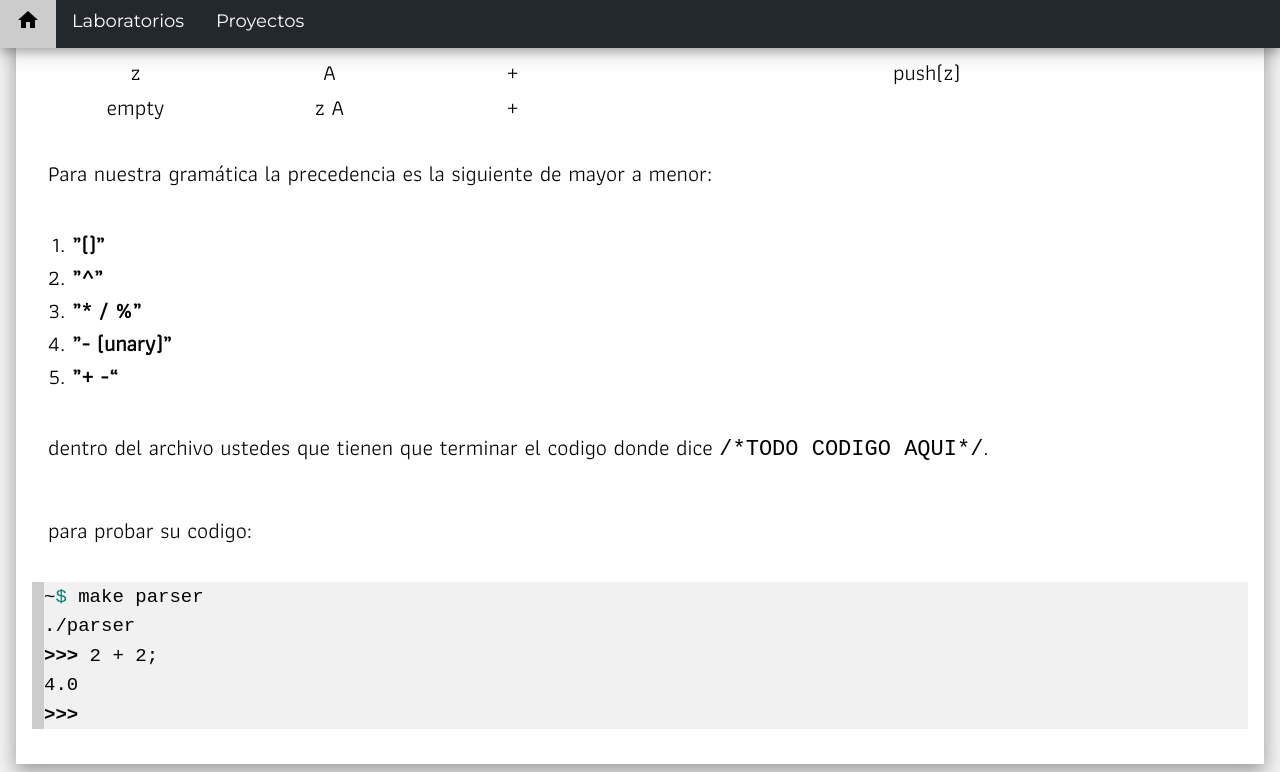
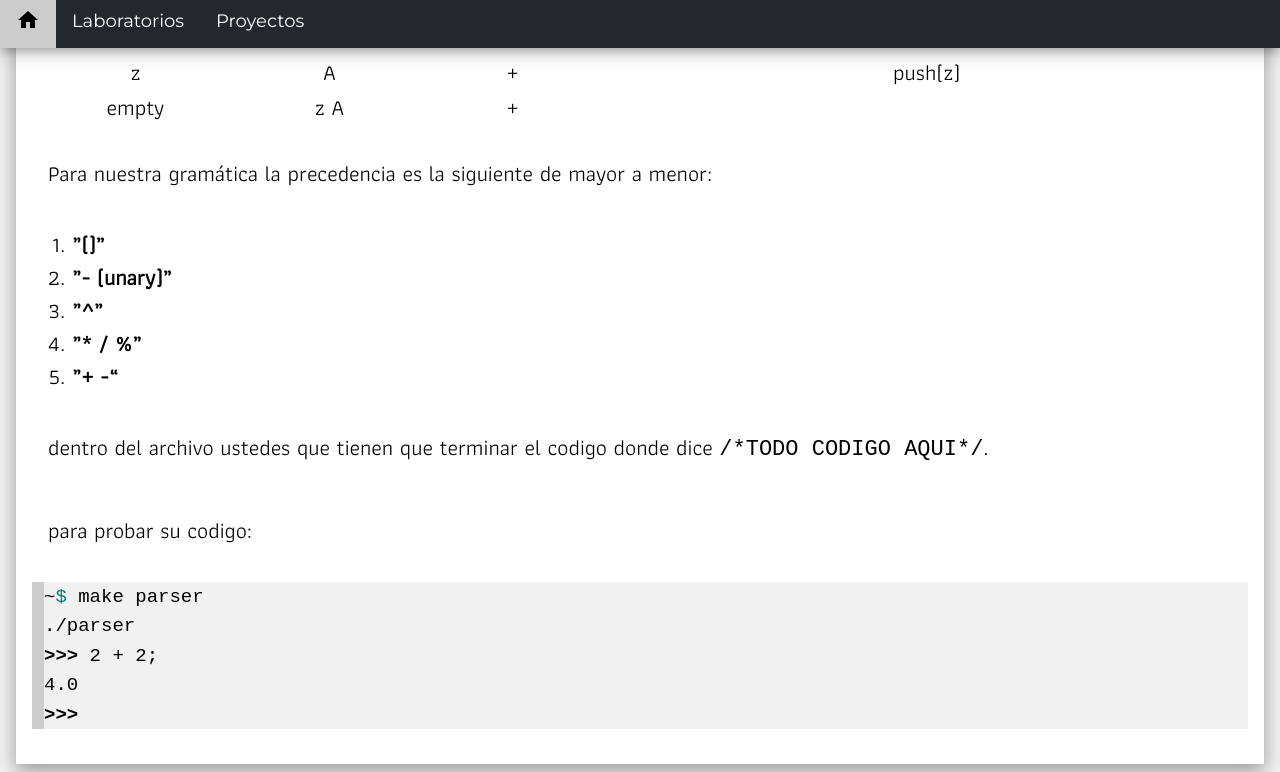
Before and after one commit to CC-4/old-page, a Jekyll site: the page built from _posts/2016-07-29-RDP.md, in a window 1280 px wide and 900 px high, scrolled down 6184 px, cut to the strip 0-772 px from the top of the window. Built offline with Jekyll 4.4.1, drawn with Linux system fonts in a browser that asks for light colours; formulas are drawn with MathJax 3; comment, search, counter and statistics services are not loaded.

Commit message:
Update 2016-07-29-RDP.md

```diff
--- a/_posts/2016-07-29-RDP.md
+++ b/_posts/2016-07-29-RDP.md
@@ -153,9 +153,9 @@ La siguiente tabla ilustra el proceso para un input : **x * y + z.** El stack se
 Para nuestra gramática la precedencia es la siguiente de mayor a menor:
 
 1. **"()"**
-2. **"^"**
-3. **"* / %"**
-4. **"- (unary)"**
+2. **"- (unary)"**
+3. **"^"**
+4. **"* / %"**
 5. **"+ -"**
 
 dentro del archivo ustedes que tienen que terminar el codigo donde dice `/*TODO CODIGO AQUI*/`.
```
